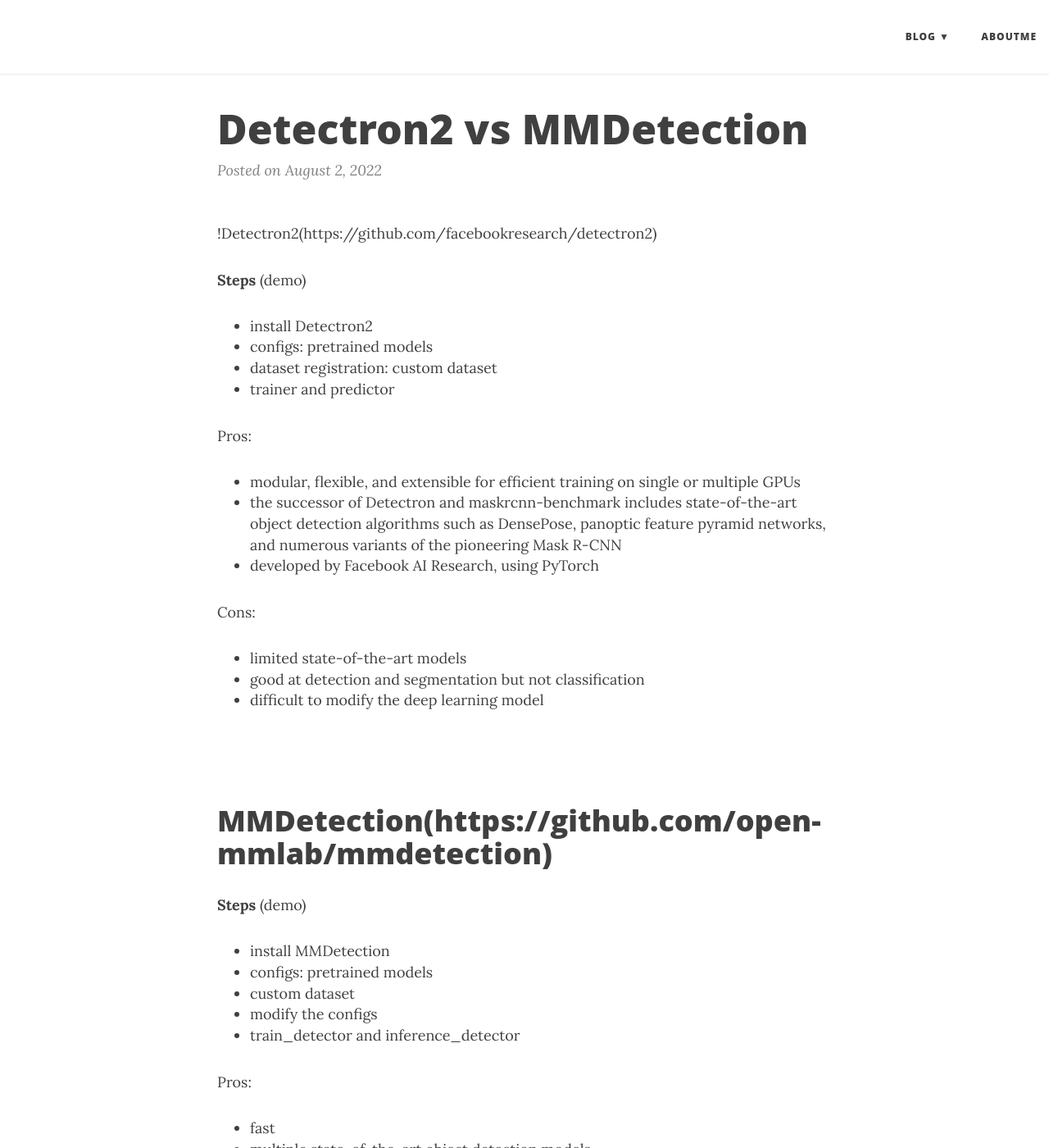
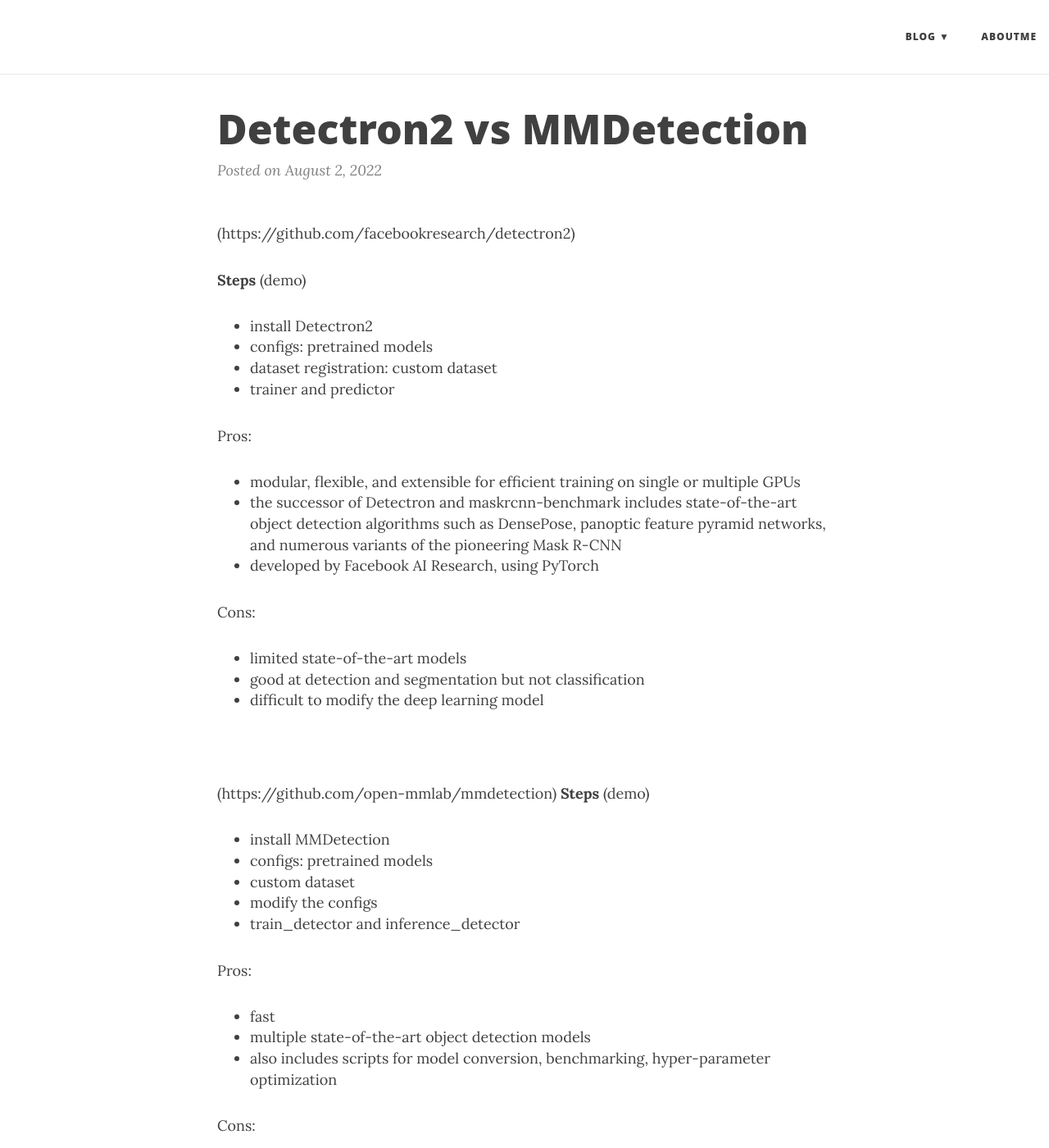
Before and after one commit to creatorcao/creatorcao.github.io, a Jekyll site: the page built from _posts/2022-08-02-detectron2-vs-mmdetection.md, in a window 1280 px wide and 1400 px high. Shown: the whole window at 82% size. Built offline with Jekyll 4.4.1, drawn with Linux system fonts in a browser that asks for light colours; nearby versions of some CDN libraries.

Commit message:
Update 2022-08-02-detectron2-vs-mmdetection.md

```diff
--- a/_posts/2022-08-02-detectron2-vs-mmdetection.md
+++ b/_posts/2022-08-02-detectron2-vs-mmdetection.md
@@ -6,7 +6,7 @@
 tags: machine-learning
 ---
 
-[!Detectron2](https://raw.githubusercontent.com/facebookresearch/detectron2/main/.github/Detectron2-Logo-Horz.svg)(https://github.com/facebookresearch/detectron2)
+[](https://raw.githubusercontent.com/facebookresearch/detectron2/main/.github/Detectron2-Logo-Horz.svg)(https://github.com/facebookresearch/detectron2)
 
 **Steps** [(demo)](https://github.com/creatorcao/mask-rcnn/blob/main/Detectron2_tutorial.ipynb)
 - install Detectron2
@@ -25,8 +25,8 @@
 - difficult to modify the deep learning model
 
 &nbsp;<br>
-&nbsp;<br>
-# [MMDetection](https://raw.githubusercontent.com/open-mmlab/mmdetection/master/resources/mmdet-logo.png)(https://github.com/open-mmlab/mmdetection)
+
+[](https://raw.githubusercontent.com/open-mmlab/mmdetection/master/resources/mmdet-logo.png)(https://github.com/open-mmlab/mmdetection)
 **Steps** [(demo)](https://github.com/open-mmlab/mmdetection/blob/master/demo/MMDet_InstanceSeg_Tutorial.ipynb)
 - install MMDetection
 - configs: pretrained models
```
